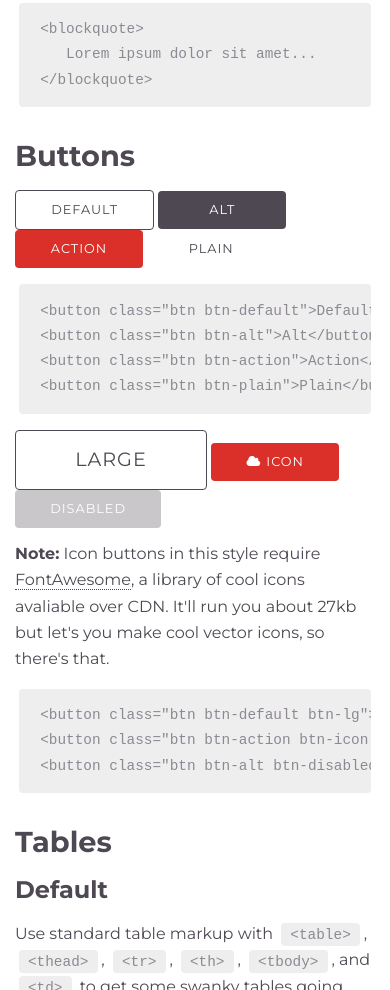
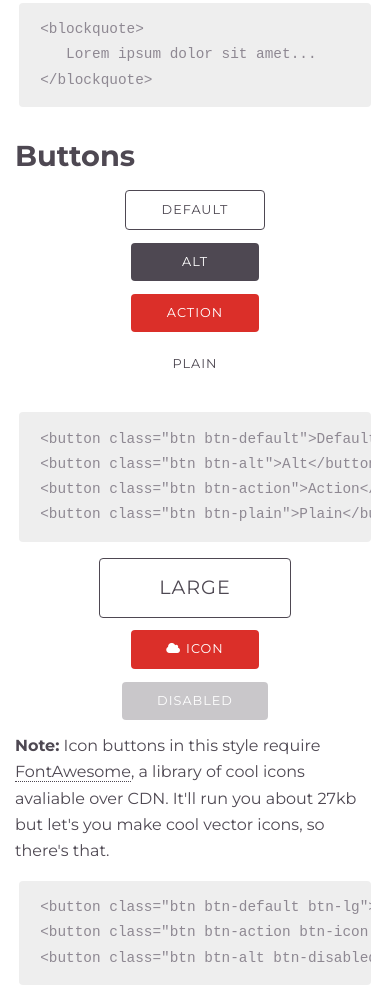
Before and after one commit to ryanmadden/rainier, a website: page index.html in a window 390 px wide. Shown: the part 6919-7909 px from the top of the page. Drawn offline with Linux system fonts and the light colour scheme.

Commit message:
Make button demo responsive

```diff
--- a/index.html
+++ b/index.html
@@ -315,15 +315,29 @@
   <section id="buttons">
     <div class="container">
       <h3>Buttons</h3>
-      <button class="btn btn-default">Default</button>
-      <button class="btn btn-alt">Alt</button>
-      <button class="btn btn-action">Action</button>
-      <button class="btn btn-plain">Plain</button>
+      <div class="row text-center">
+        <div class="clm xs-12 sm-3">
+          <button class="btn btn-default">Default</button>
+        </div>
+        <div class="clm xs-12 sm-3">
+          <button class="btn btn-alt">Alt</button>
+        </div>
+        <div class="clm xs-12 sm-3">
+          <button class="btn btn-action">Action</button>
+        </div>
+        <div class="clm xs-12 sm-3">
+          <button class="btn btn-plain">Plain</button>
+        </div>
+      </div>
       <pre class="prettyprint"><code>&lt;button class="btn btn-default"&gt;Default&lt;/button&gt;<br>&lt;button class="btn btn-alt"&gt;Alt&lt;/button&gt;<br>&lt;button class="btn btn-action"&gt;Action&lt;/button&gt;<br>&lt;button class="btn btn-plain"&gt;Plain&lt;/button&gt;<br></code></pre>
-      <div class="row">
-        <div class="clm xs-12">
+      <div class="row text-center">
+        <div class="clm xs-12 sm-3">
           <button class="btn btn-default btn-lg">Large</button>
+        </div>
+        <div class="clm xs-12 sm-3">
           <button class="btn btn-action btn-icon fa-cloud">Icon</button>
+        </div>
+        <div class="clm xs-12 sm-3">
           <button class="btn btn-alt btn-disabled">Disabled</button>
         </div>
       </div>
```
